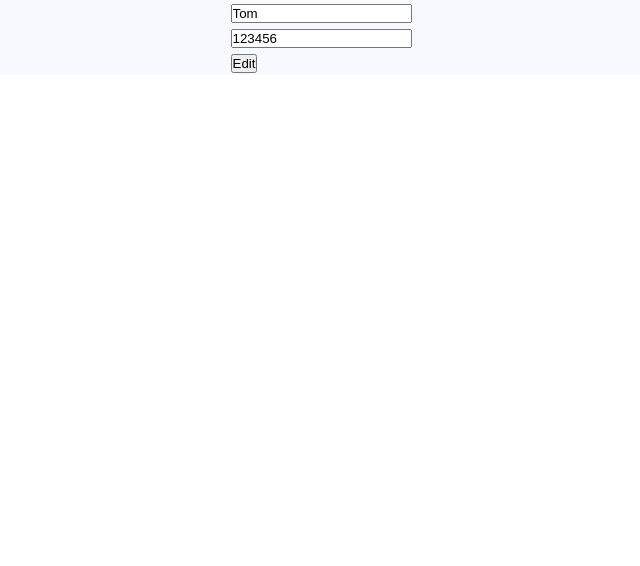
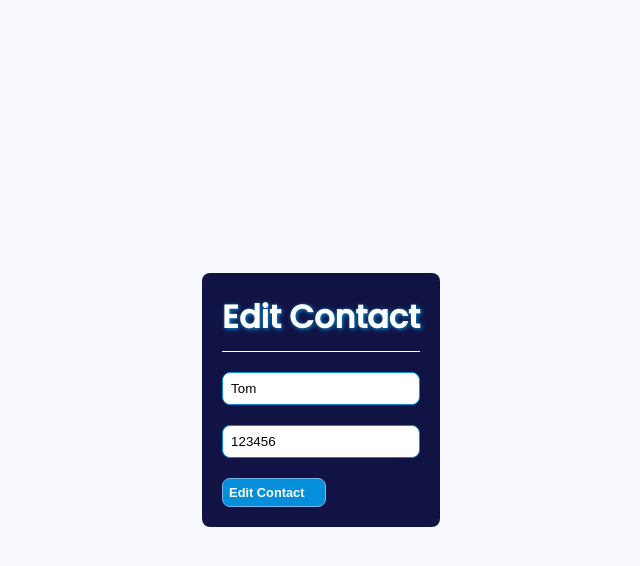
Before and after one commit to Ziba-Hemmati/JsonServer, a React (Vite) app: page /edit-contact/1 in a window 1280 px wide. Shown: the top 566 px of the page, without its empty margins (319-959 px from the left). Built offline with nearby package versions, Linux system fonts and the light colour scheme; data requests are answered from the project's data file; a web font is replaced by a local one.

Commit message:
feat: add edit page styles

```diff
--- a/src/pages/EditContact.jsx
+++ b/src/pages/EditContact.jsx
@@ -1,6 +1,7 @@
 import React, { useState, useEffect } from "react";
 import { useParams, useNavigate } from "react-router-dom";
 import axios from "axios";
+import "../styles/edit-contact.scss";
 
 const CONTACTS_API = "http://localhost:3000/contacts";
 
@@ -49,9 +50,13 @@ const EditContact = () => {
     }
   };
   return (
-    <div>
+    <div className="edit-container">
+      <div className="edit-contact">
+        <div className="edit-border">
+          <h1>Edit Contact</h1>
+        </div>
         <form onSubmit={handleSubmit}>
-        <div>
+          <div className="edit-item">
             <input
               placeholder="name"
               type="text"
@@ -60,7 +65,7 @@ const EditContact = () => {
               onChange={handleChange}
             />
           </div>
-        <div>
+          <div className="edit-item">
             <input
               placeholder="phone number"
               type="tel"
@@ -70,9 +75,10 @@ const EditContact = () => {
             />
           </div>
           <div>
-          <button type="submit">Edit</button>
+            <button type="submit">Edit Contact</button>
           </div>
         </form>
+      </div>
     </div>
   );
 };
--- a/src/styles/edit-contact.scss
+++ b/src/styles/edit-contact.scss
@@ -0,0 +1,37 @@
+@import "./variables";
+@import "./mixin";
+.edit-contact {
+  color: #fff;
+  padding: 20px;
+  border-radius: 8px;
+  background-color: $secondaryBackgroundColor;
+  h1 {
+    text-shadow: 1px 1px 4px $borderColor;
+    margin-bottom: 10px;
+  }
+  input {
+    width: 100%;
+    padding: 8px;
+    border: 1px solid $borderColor;
+    border-radius: 8px;
+  }
+  button {
+    @include button;
+    @include displayFlex(space-between);
+    &:hover {
+      color: $secondaryBackgroundColor;
+      background-color: $primaryBackgroundColor;
+    }
+  }
+  .edit-item {
+    margin: 20px 0;
+  }
+  .edit-border {
+    border-bottom: 1px solid $textColor;
+  }
+}
+.edit-container {
+  height: 100vh;
+  display: flex;
+  align-items: center;
+}
```
Lines whose indentation alone changed are shown as unchanged.
